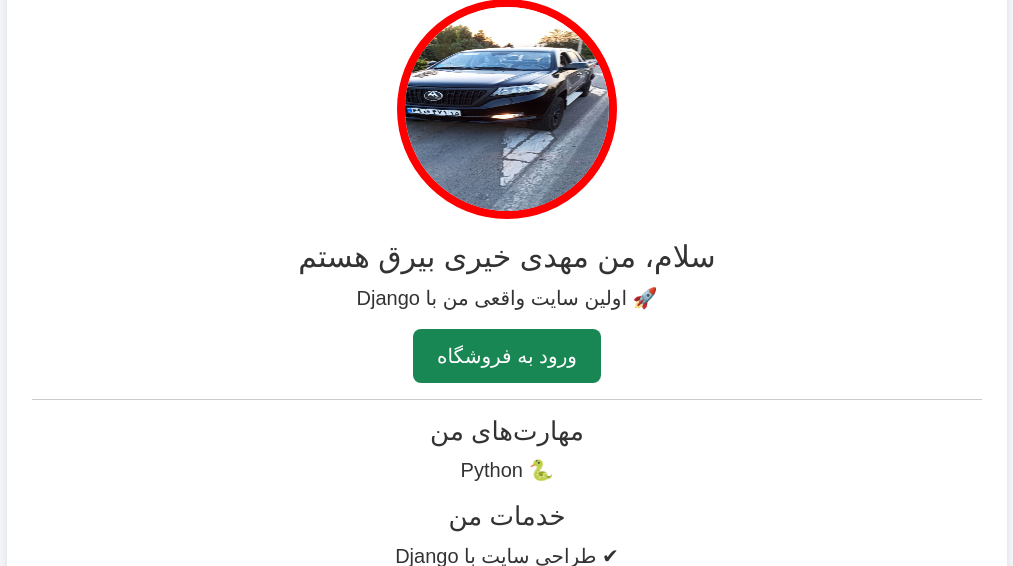
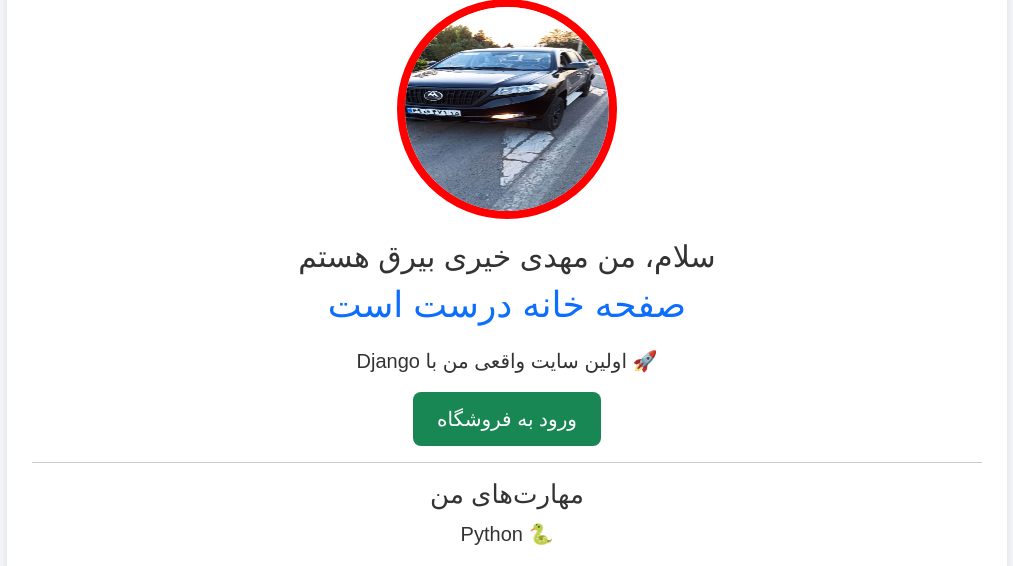
Before and after one commit to mehdikhairi5896-ux/my-django-shop, a Django app: page / in a window 1280 px wide. Shown: the part 220-786 px from the top of the page, without its empty margins (133-1146 px from the left). Run offline with Django 5.2, Linux system fonts and the light colour scheme.

Commit message:
test home

```diff
--- a/mysite/views.py
+++ b/mysite/views.py
@@ -2,7 +2,7 @@ from django.shortcuts import render
 from shop.models import Product
 
 def home(request):
-    return render(request, 'index.html')
+    return render(request, 'index.html', {'test_message': 'صفحه خانه درست است'})
 
 def shop(request):
     search = request.GET.get('search')
--- a/templates/index.html
+++ b/templates/index.html
@@ -13,6 +13,8 @@
 {% endif %}
 
 <h2>سلام، من مهدی خیری بیرق هستم</h2>
+
+<h1>{{ test_message }}</h1>
 
 <p>🚀 اولین سایت واقعی من با Django</p>
 
```
Also changed, not shown: db.sqlite3.
